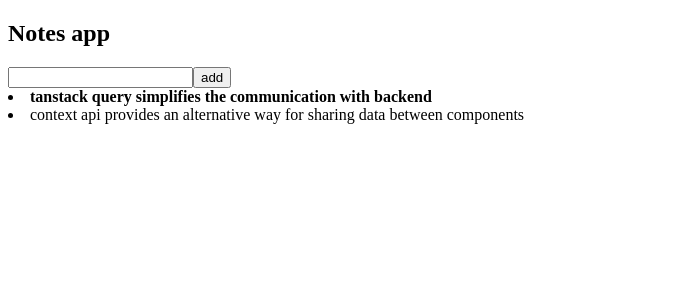
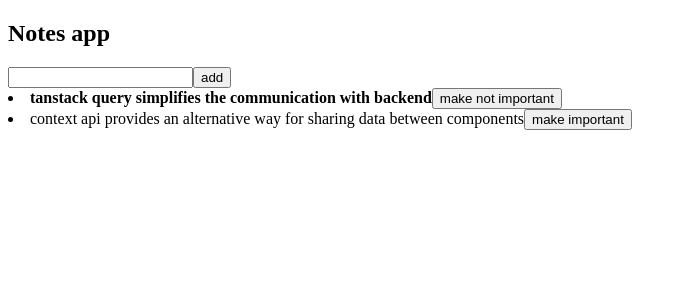
Before and after one commit to fullstack-hy2020/query-notes, a React (Vite) app: page / in a window 1280 px wide. Shown: the top 300 px of the page, without its empty margins (0-687 px from the left). Built offline with nearby package versions, Linux system fonts and the light colour scheme; data requests are answered from the project's data file.

Commit message:
fix again

```diff
--- a/src/App.jsx
+++ b/src/App.jsx
@@ -48,8 +48,11 @@ const App = () => {
         <button type="submit">add</button>
       </form>
       {notes.map((note) => (
-        <li key={note.id} onClick={() => toggleImportance(note)}>
+        <li key={note.id}>
           {note.important ? <strong>{note.content}</strong> : note.content}
+          <button onClick={() => toggleImportance(note)}>
+            {note.important ? 'make not important' : 'make important'}
+          </button>
         </li>
       ))}
     </div>
```
Also changed, not shown: db.json (line endings or trailing spaces).
